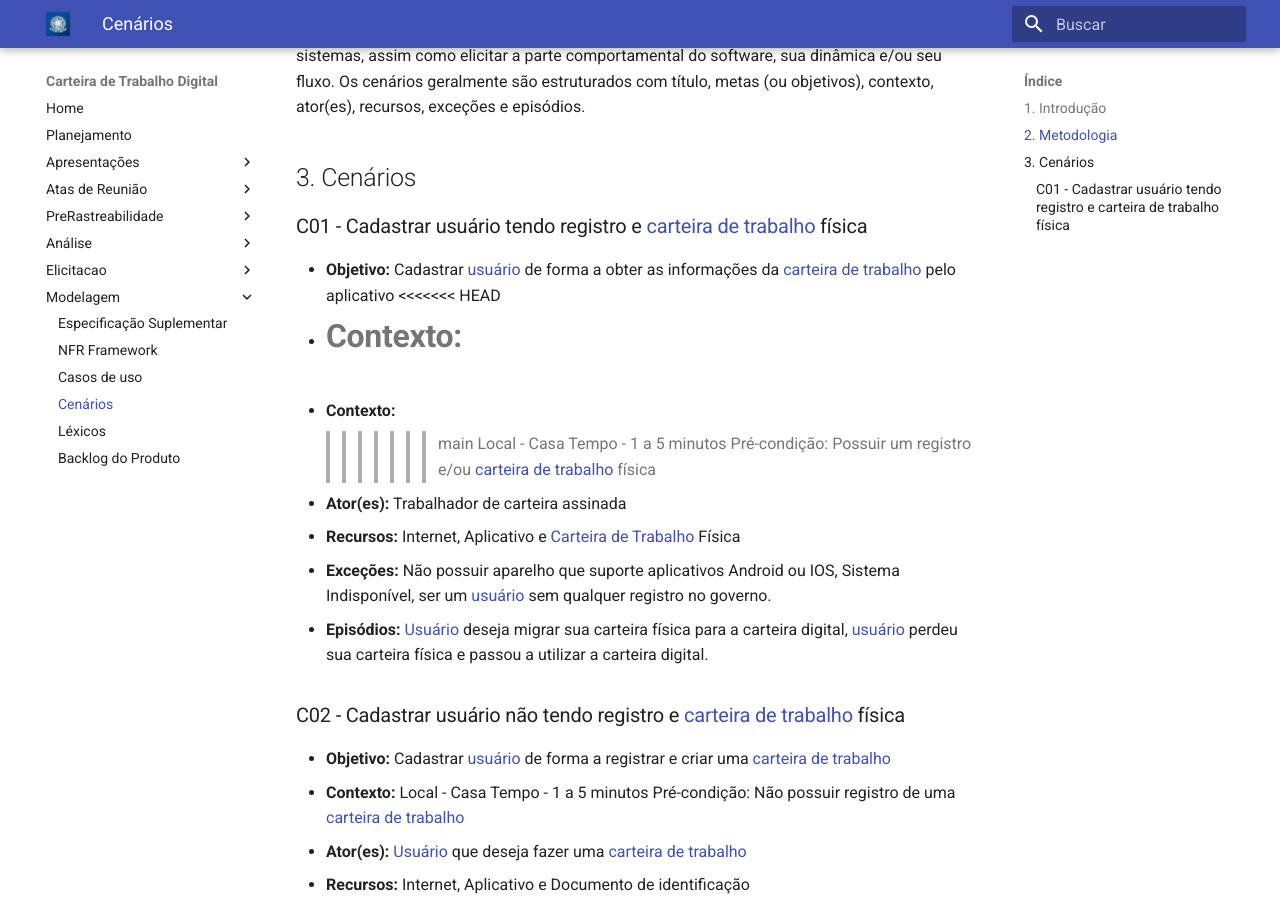
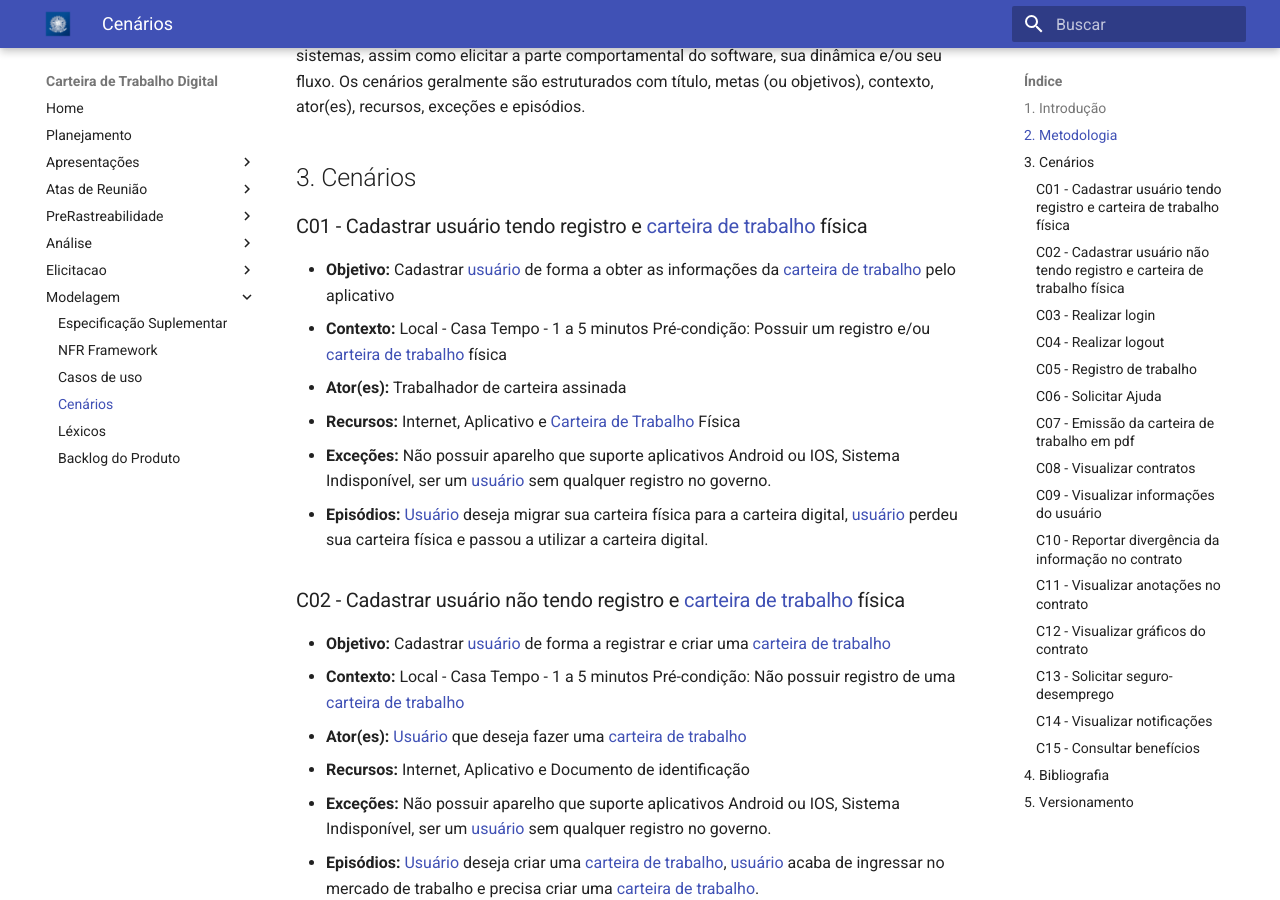
Before and after one commit to Requisitos-de-Software/2021.1-CarteiradeTrabalhoDigital, an MkDocs documentation site: the page built from docs/modelagem/cenarios.md, in a window 1280 px wide and 900 px high, scrolled down 448 px. Built offline with MkDocs 1.6.1 and Material for MkDocs 9.7.7, drawn with Linux system fonts in a browser that asks for light colours; some of the changed text lies outside the part shown.

Commit message:
Fix errors generated in fix conflicts

```diff
--- a/docs/modelagem/cenarios.md
+++ b/docs/modelagem/cenarios.md
@@ -15,11 +15,7 @@ Cenários é uma estratégia reconhecida para compreender as interações entre
 ### C01 - Cadastrar usuário tendo registro e <a href="../lexicos#carteiraDeTrabalho">carteira de trabalho</a> física
 
 - **Objetivo:** Cadastrar <a href="../lexicos#usuario">usuário</a> de forma a obter as informações da <a href="../lexicos#carteiraDeTrabalho">carteira de trabalho</a> pelo aplicativo
-<<<<<<< HEAD
 - **Contexto:**
-=======
-- **Contexto:**
->>>>>>> main
 Local - Casa
 Tempo - 1 a 5 minutos
 Pré-condição: Possuir um registro e/ou <a href="../lexicos#carteiraDeTrabalho">carteira de trabalho</a> física
@@ -76,11 +72,7 @@ Pré-condição: Possuir conta registrada no aplicativo
 - **Exceções:** Não possuir aparelho que suporte aplicativos Android ou IOS, Sistema Indisponível, não possuir registro de trabalho na <a href="../lexicos#carteiraDeTrabalho">carteira de trabalho</a>.
 - **Episódios:** <a href="../lexicos#usuario">Usuário</a> deseja visualizar os registros de trabalho anteriores como também os antigos registrados em sua <a href="../lexicos#carteiraDeTrabalho">carteira de trabalho</a>.
 
-<<<<<<< HEAD
 ### C06 - <a href="../casos-de-uso#solicitarAjuda">Solicitar Ajuda</a>
-=======
-### C06 - Solicitar <a href="../lexicos#ajuda">Ajuda</a>
->>>>>>> main
 
 - **Objetivos:** Solicitar ajuda para o caso de qualquer dúvida no processo da <a href="../lexicos#carteiraDeTrabalhoDigital">carteira de trabalho digital</a> como também do uso do aplicativo ****
 - **Contexto:**
@@ -210,7 +202,4 @@ Pré-condição: Possuir conta registrada no aplicativo
 |------------|-----|-------------------------|-------------------------|---------|
 | 26/08/2021 | 1.0 | Criação do Documento, introdução, metodologia e cenários  | Denniel William | Rhuan Marques |
 | 13/09/2021 | 1.1 | Linkagem dos cenários com os léxicos | Murilo Gomes | Giulia Lobo |
-<<<<<<< HEAD
-| 26/09/2021 | 1.1 | Rastreabilidade do projeto  | Liverson Paulo e Giulia Lobo | Murilo Gomes |
-=======
->>>>>>> main
+| 26/09/2021 | 1.2 | Rastreabilidade do projeto  | Liverson Paulo e Giulia Lobo | Murilo Gomes |
```
Also changed, not shown: docs/análise/verificação/inspeção.md (+0 -1 lines), docs/elicitacao/brainstorming.md (+7 -6 lines), docs/elicitacao/storytelling.md (+9 -8 lines).
